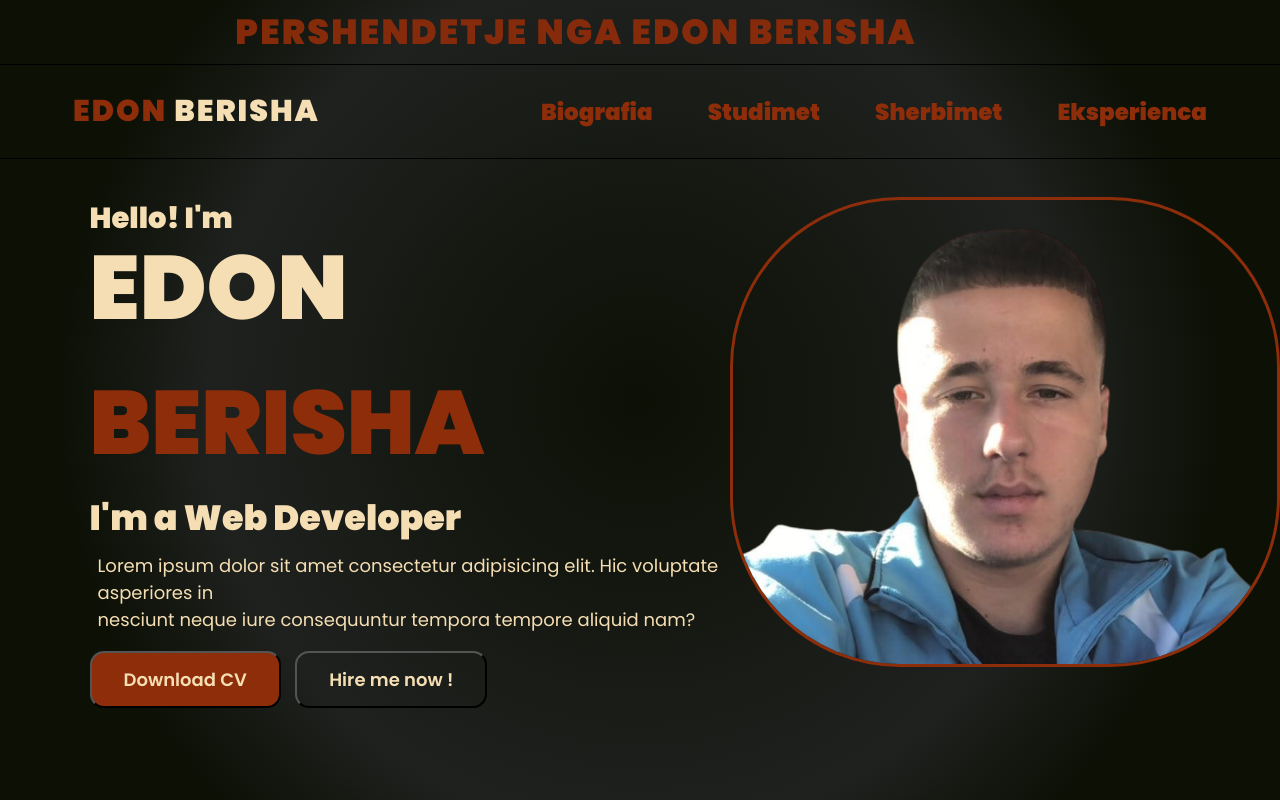
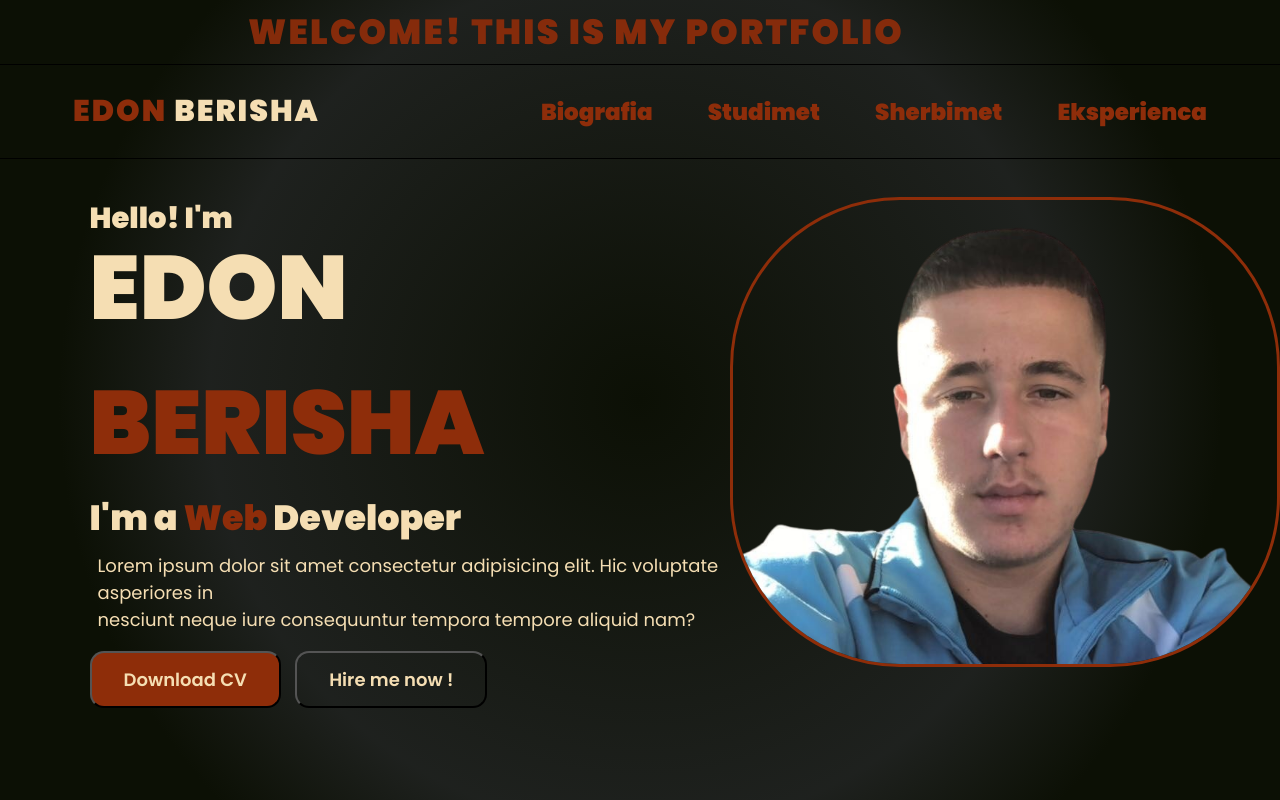
Before and after one commit to edonberishaa/portfolio-EB, a plain HTML site: page index.html in a window 1280 px wide. Drawn offline with Linux system fonts and the light colour scheme; a web font is replaced by a local one.

Commit message:
Update index.html

```diff
--- a/index.html
+++ b/index.html
@@ -9,7 +9,7 @@
 </head>
 <body>
     <header>
-        <div class="lluba"><h1>PERSHENDETJE NGA EDON BERISHA</h1></div>
+        <div class="lluba"><h1>WELCOME! THIS IS MY PORTFOLIO</h1></div>
         <nav>
             <div class="logo">
                 <h3><span class="Berisha">EDON</span> BERISHA</h3>
@@ -32,7 +32,7 @@
     <div class="card-text">
     <h4>Hello! I'm</h4>
     <h1>EDON <span class="Berisha">BERISHA</span></h1>
-    <h3>I'm a Web Developer</h3>
+    <h3>I'm a <span class="Berisha">Web</span> Developer</h3>
     <p>Lorem ipsum dolor sit amet consectetur adipisicing elit. Hic voluptate asperiores in<br> nesciunt neque iure consequuntur tempora tempore aliquid nam?</p>
     <div class="buttons">
       <a href="Edon's Resume - Copy.pdf" download=""> <button>Download CV</button></a>
```
